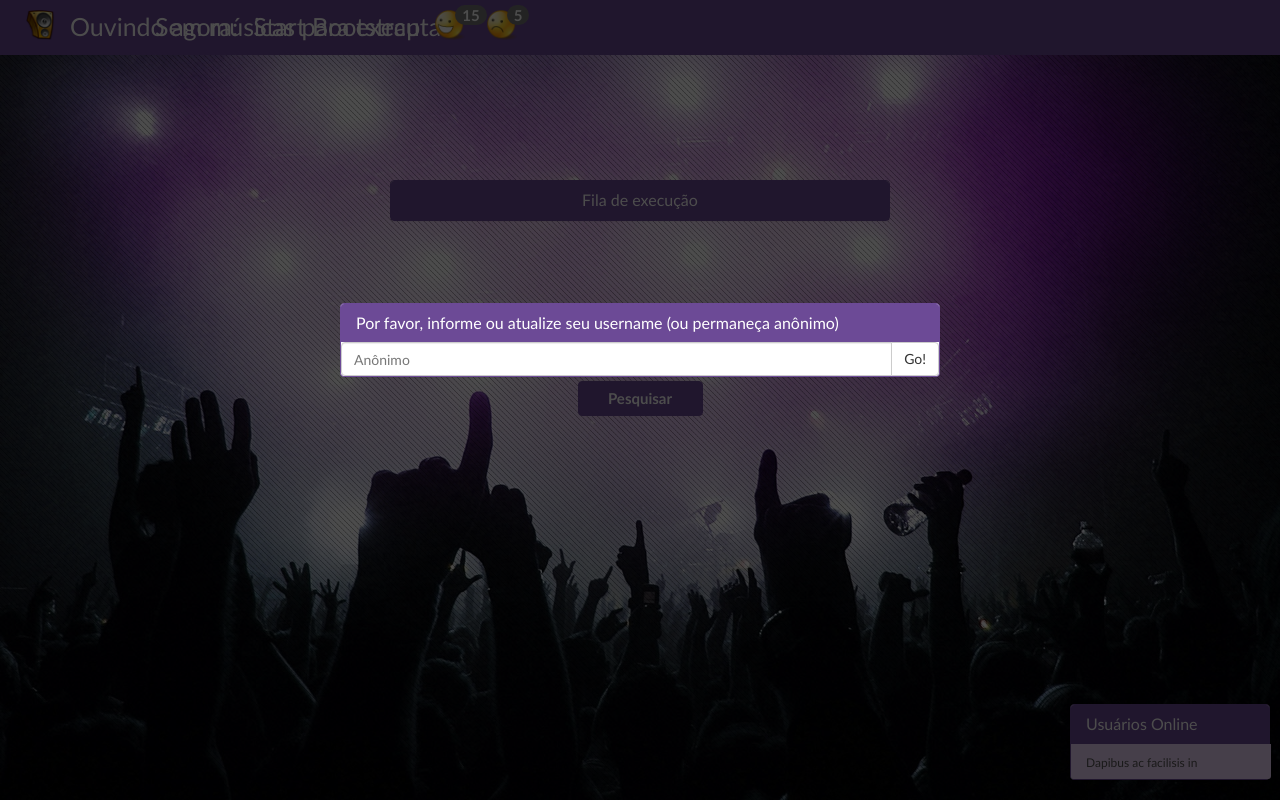
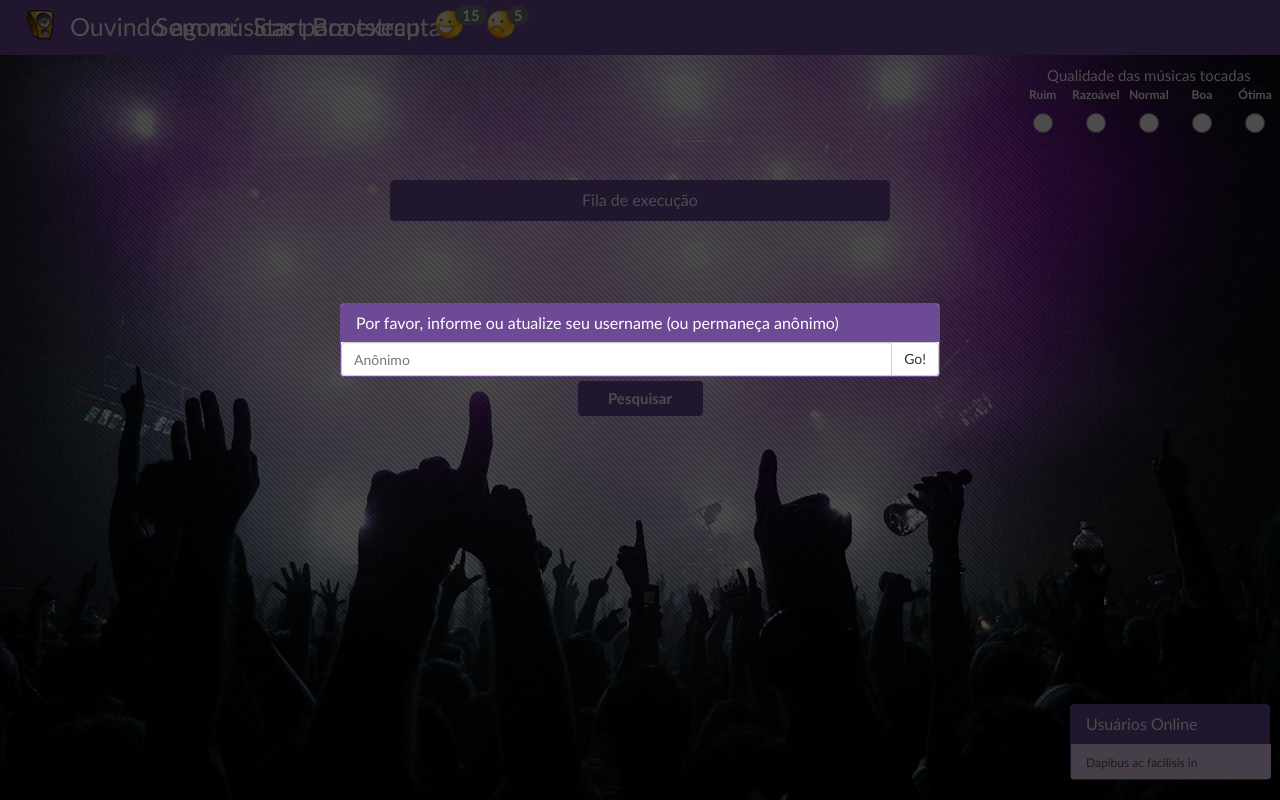
Before and after one commit to abmargb/lsd-radio, a Flask app: page / in a window 1280 px wide. Run offline with Flask 2, Linux system fonts and the light colour scheme; data that the repository does not hold is empty; parts of the project's set-up code (start-up, migrations or seed data) failed here and were passed over; some libraries are stand-ins or nearby versions.

Commit message:
feedback widget

```diff
--- a/server/static/style.css
+++ b/server/static/style.css
@@ -177,3 +177,7 @@ a {
     background: #000;
     display: none;
 }
+
+.rad {display:inline-block;}
+input[type=radio] {width:50px; text-align:center;height:20px;}
+label {display:block; text-align:center; color:white;}
--- a/server/templates/index.html
+++ b/server/templates/index.html
@@ -410,6 +410,31 @@
             		<a class="navbar-brand">Sem músicas para executar</a>
                 </div>
 
+                <div class="btn-group" style="float:right; margin-top: 65px; right:0;position:fixed">
+                	<div style="color:white;font-size:15px;">Qualidade das músicas tocadas</div>
+				  <div class="rad">
+				    <label for="my_radio_button_1">Ruim</label>
+				    <input type="radio" name="radio" id="my_radio_button_1" />
+				</div>
+				<div class="rad">
+				    <label for="my_radio_button_2">Razoável</label>
+				    <input type="radio" name="radio" id="my_radio_button_2" />
+				</div>
+				<div class="rad">
+				    <label for="my_radio_button_3">Normal</label>
+				    <input type="radio" name="radio" id="my_radio_button_3" />
+				</div>
+				<div class="rad">
+				    <label for="my_radio_button_4">Boa</label>
+				    <input type="radio" name="radio" id="my_radio_button_4" />
+				</div>
+				<div class="rad">
+				    <label for="my_radio_button_4">Ótima</label>
+				    <input type="radio" name="radio" id="my_radio_button_4" />
+				</div>
+
+				</div>
+
             </div>
 
             <div id="player" style="visibility:hidden;">
```
